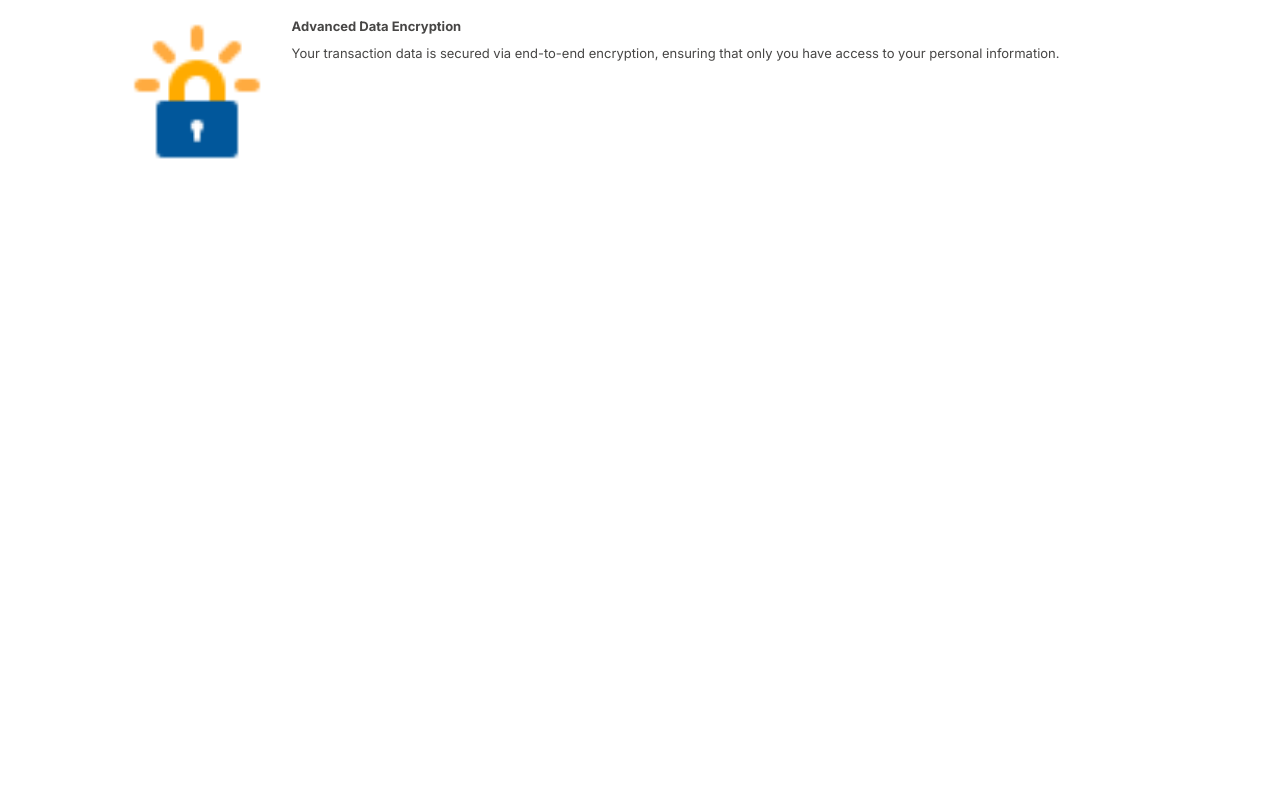
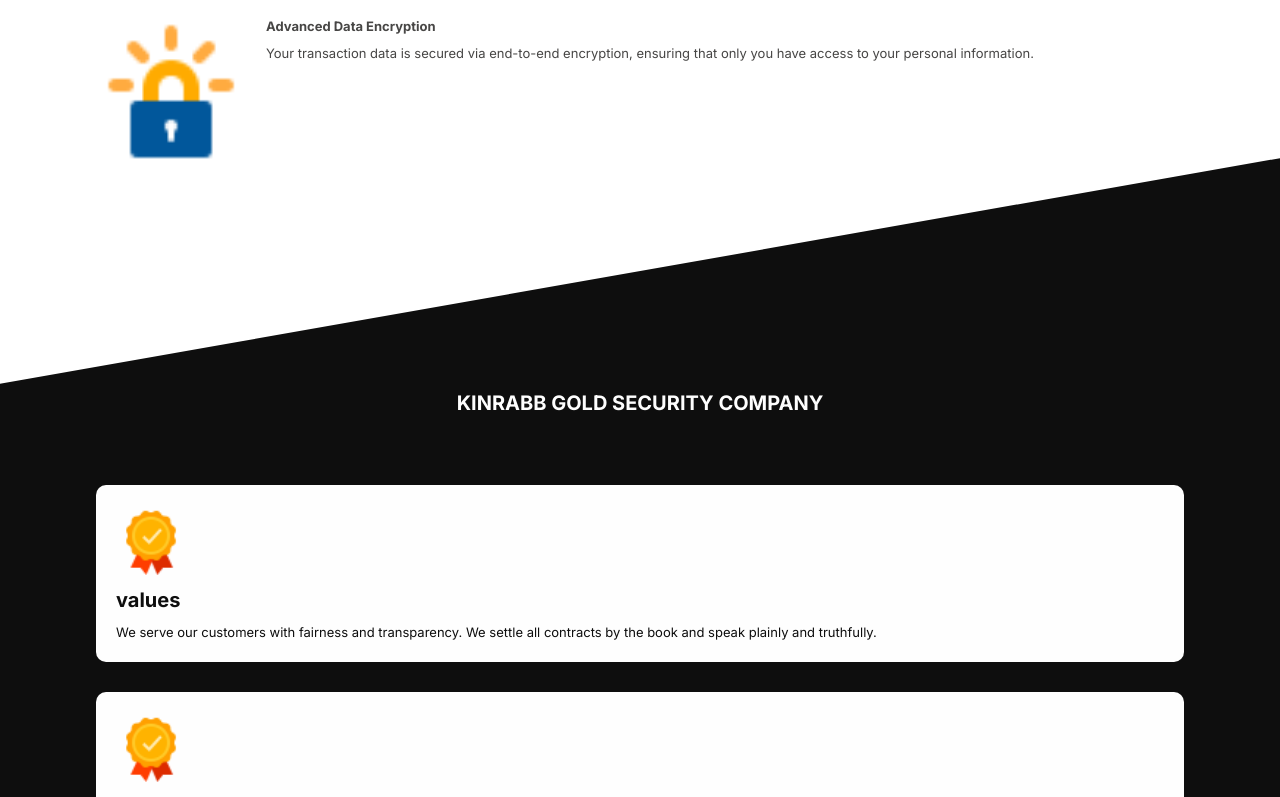
Before and after one commit to Bigthinz/kinrabb-gold, a Next.js app: page / in a window 1280 px wide. Shown: the part 2708-3505 px from the top of the page. Before the commit the page ends 2949 px from the top, so only its background shows below. Built offline with nearby package versions, Linux system fonts and the light colour scheme.

Commit message:
adding values

```diff
--- a/src/PageComponents/home/Layer.js
+++ b/src/PageComponents/home/Layer.js
@@ -1,7 +1,7 @@
 import React from 'react'
 import Image from 'next/image'
 import Title from '../../Components/Title/Title'
-import { Form, GetStarted, LayerWrap, Policy, Signup } from './Layer.styled'
+import { Form, GetStarted, LayerWrap, Policy, Signup, Value } from './Layer.styled'
 import Button from './../../Components/Button/Button'
 
 
@@ -107,6 +107,49 @@ const Layer = () => {
             </div>
         </Policy>
 
+        <Value>
+            <div className='wrap'>
+              <div className='section-1'>
+                <h3>Kinrabb Gold Security Company</h3>
+              </div>
+              <div className='section-2'>
+                <div className='section-column section-2-column-1'>
+                  <div className='box item-1'>
+                      <div className='box-img'>
+                        <Image src='/icons/badge.png' alt='' width='70' height='70' layout='intrinsic' objectFit="cover"/>
+                      </div>
+                      <h3>values</h3>
+                      <p>We serve our customers with fairness and transparency. We settle all contracts by the book and speak plainly and truthfully.</p>
+                  </div>
+                  <div className='box item-1'>
+                      <div className='box-img'>
+                        <Image src='/icons/badge.png' alt='' width='70' height='70' layout='intrinsic' objectFit="cover"/>
+                      </div>
+                      <h3>Teamwork</h3>
+                      <p>We value team players that collaborate freely across departments with humility and ambition.</p>
+                  </div>
+              </div>
+
+              <div className=' section-column section-2-column-2'>
+                  <div className='box item-1'>
+                      <div className='box-img'>
+                        <Image src='/icons/badge.png' alt='' width='70' height='70' layout='intrinsic' objectFit="cover"/>
+                      </div>
+                      <h3>Competence</h3>
+                      <p>We value colleagues with an aptitude to learn and grow and the ability to use good judgement.</p>
+                  </div>
+                  <div className='box item-1'>
+                      <div className='box-img'>
+                        <Image src='/icons/badge.png' alt='' width='70' height='70' layout='intrinsic' objectFit="cover"/>
+                      </div>
+                      <h3>Customer focus</h3>
+                      <p>We put the customer first and strive to build products that deliver the best customer experience.</p>
+                  </div>
+              </div>
+            </div>
+            </div>
+        </Value>
+
     </LayerWrap>
   )
 }
--- a/src/PageComponents/home/Layer.styled.js
+++ b/src/PageComponents/home/Layer.styled.js
@@ -1,7 +1,7 @@
 import styled from "styled-components";
 
 export const LayerWrap = styled.div`
-    width: 90%;
+    /* width: 90%; */
     margin: auto;
     margin-bottom:7rem;
 
@@ -16,7 +16,7 @@ export const LayerWrap = styled.div`
 export const Signup = styled.div`
     margin-top: 5rem;
     margin:auto;
-    width:90%;
+    width:85%;
     h3{
         margin: 2rem 0;
         font-size:2rem;
@@ -72,7 +72,7 @@ export const Form = styled.div`
 export const GetStarted = styled.div`
     margin-bottom:9rem;
     .wrap{
-        width:90%;
+        width:85%;
         margin:auto;
         text-align:center;
 
@@ -101,9 +101,9 @@ export const GetStarted = styled.div`
 `
 
 export const Policy = styled.div`
-
+    margin-bottom:10rem;
     .wrap{
-        width:90%;
+        width:85%;
         margin:auto;
 
         .section-1{
@@ -145,4 +145,98 @@ export const Policy = styled.div`
             }
         }
     }
+
+
 `
+
+export const Value = styled.div`
+    min-height:100vh;
+    background:#0E0E0E;
+    transform:skewY(-10deg);
+    margin-bottom:7rem;
+    padding:5rem 0;
+
+
+    .wrap{
+        width:85%;
+        margin:auto;
+        transform:skewY(10deg);
+
+
+        .section-1{
+
+            h3{
+                padding-top: 7rem !important;
+                color:#fefefe;
+                font-size:2rem;
+                text-align:center;
+                text-transform:uppercase;
+                margin-bottom: 7rem;
+            }
+        }
+
+        .section-2{
+            margin-top:4rem;
+            margin-bottom:7rem;
+
+            &-column-1{
+
+
+                .box{
+                    background:#fefefe;
+                    color:#0E0E0E;
+                    padding:2rem;
+                    border-radius:1rem;
+                    margin-bottom:3rem;
+
+                    .box-img{
+                        margin-bottom:1rem;
+                    }
+
+                    h3{
+                        margin-bottom: 1rem;
+                        font-size:2rem;
+                    }
+
+                    p{
+                        /* margin-bottom: 3rem; */
+                        line-height:2rem;
+
+                    }
+                }
+            }
+        }
+
+        .section-2{
+            margin-top:4rem;
+            margin-bottom:7rem;
+
+            &-column-2{
+
+
+                .box{
+                    background:#fefefe;
+                    color:#0E0E0E;
+                    padding:2rem;
+                    border-radius:1rem;
+                    margin-bottom:2rem;
+
+                    .box-img{
+                        margin-bottom:1rem;
+                    }
+
+                    h3{
+                        margin-bottom: 1rem;
+                        font-size:2rem;
+                    }
+
+                    p{
+                        /* margin-bottom: 3rem; */
+                        line-height:2rem;
+
+                    }
+                }
+            }
+        }
+    }
+`
```
